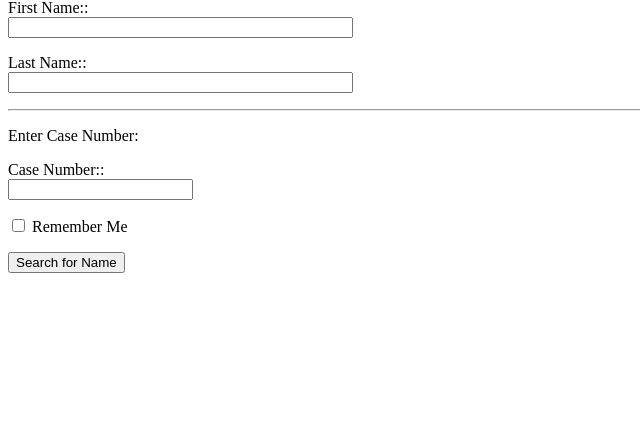
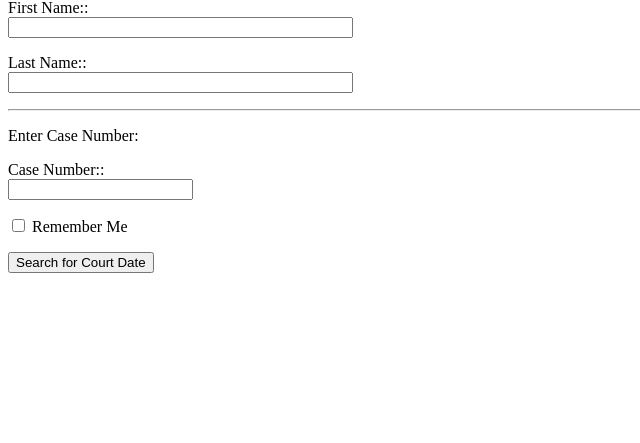
Before and after one commit to mjturtora/jailpop, a Flask app: page / in a window 1280 px wide. Shown: the part 237-680 px from the top of the page, without its empty margins (0-640 px from the left). Run offline with Flask 2, Linux system fonts and the light colour scheme.

Commit message:
Minor fiddling and added to ignore.

```diff
--- a/code/court_date_app/app/__init__.py
+++ b/code/court_date_app/app/__init__.py
@@ -12,4 +12,5 @@ app.config.from_object('config')
 # creating engine here and importing in models does work
 engine = sa.create_engine('sqlite:///app/odyssey.db')
 
+# imports really needed even though pycharm doesn't think so:
 from app import views, models
--- a/code/court_date_app/app/models.py
+++ b/code/court_date_app/app/models.py
@@ -1,11 +1,12 @@
 import pandas as pd
 from app import engine
 
+
 def search_last(last):
-    print "IN SEARCH"
     sql_text = 'SELECT * FROM odyssey WHERE lastname_stripped LIKE "%' + last + '%";'
     df = pd.read_sql_query(sql_text, engine)
     return df
+
 
 if __name__ == "__main__":
 
--- a/code/court_date_app/app/templates/index.html
+++ b/code/court_date_app/app/templates/index.html
@@ -29,7 +29,7 @@
               {{ form.case_num(size=20) }}<br>
           </p>
           <p>{{ form.remember_me }} Remember Me</p>
-          <p><input type="submit" value="Search for Name"></p>
+          <p><input type="submit" value="Search for Court Date"></p>
         </form>
     </div>
 {% endblock %}
--- a/code/court_date_app/app/views.py
+++ b/code/court_date_app/app/views.py
@@ -1,9 +1,7 @@
-from flask import render_template, flash, redirect, url_for, g, session
-import sqlalchemy as sa
+from flask import render_template, flash, redirect, url_for, session
 from app import app
 from app import models as mdl
 from .forms import InputForm
-import pandas as pd
 
 @app.route('/')
 @app.route('/index', methods=['GET', 'POST'])
@@ -24,9 +22,8 @@ def index():
 
 @app.route('/results')
 def results():
-    df = mdl.search_last(session['last_name'])
-    #print df.to_html
+    df = mdl.search_last(session['last_name'].replace(' ', ''))
     return render_template('results.html',
                            data=df.to_html(),
-                           title='When Is My Court Date',
+                           title='My Court Date Is',
                            )
```
Also changed, not shown: code/court_date_app/app/templates/index_01.html (deleted, +0 -9 lines), 1 other file.
